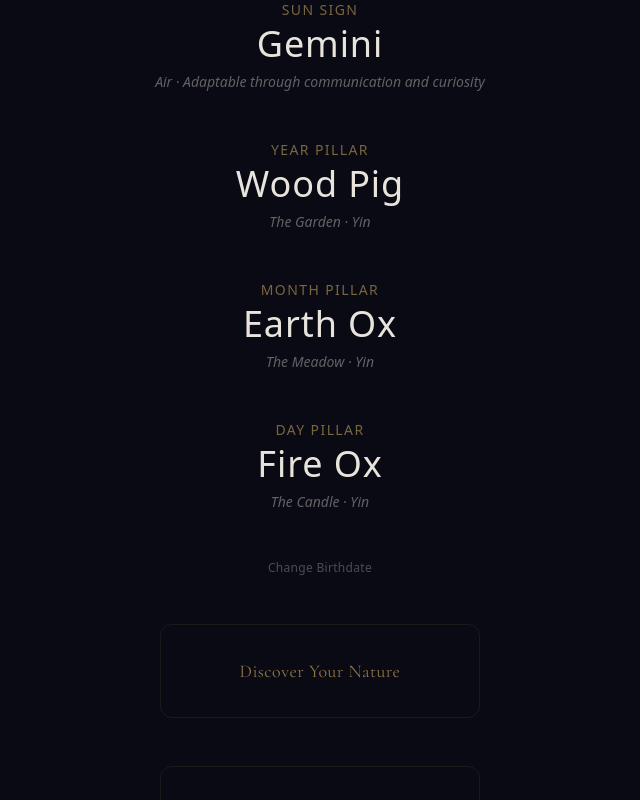
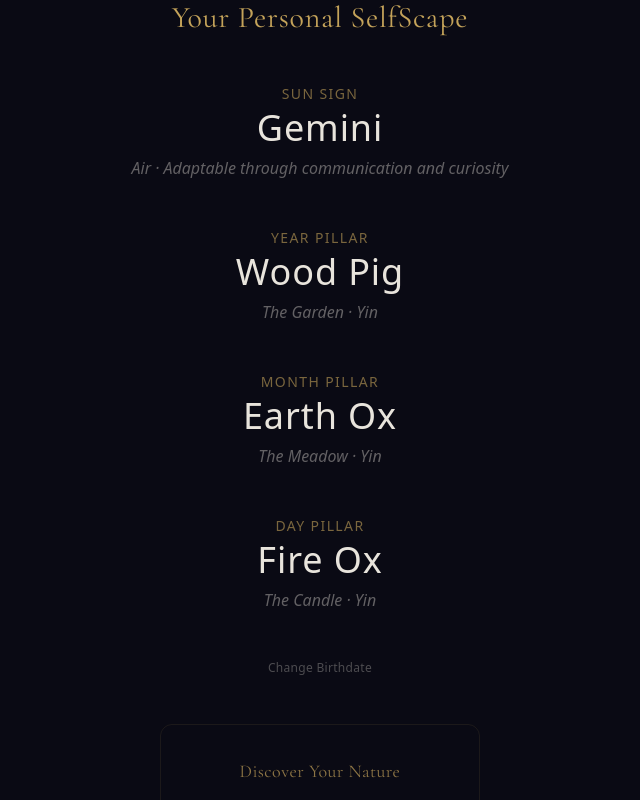
Before and after one commit to sahmedx/selfscape, a Next.js app: page / in a window 1280 px wide. Both pictures are taken after a click on the button "Discover Your World". Shown: the top 800 px of the page, without its empty margins (320-960 px from the left). Built offline with nearby package versions, Linux system fonts and the light colour scheme.

Commit message:
even more formatting font sizes

```diff
--- a/src/components/NarrativePortrait.tsx
+++ b/src/components/NarrativePortrait.tsx
@@ -253,7 +253,7 @@ export default function NarrativePortrait({ result }: NarrativePortraitProps) {
       {state === "idle" && (
         <button
           onClick={generate}
-          className="cursor-pointer text-sm font-serif tracking-wide text-gold/70 transition-colors hover:text-gold"
+          className="cursor-pointer text-lg font-serif tracking-wide text-gold/70 transition-colors hover:text-gold"
         >
           Generate My Portrait
         </button>
--- a/src/components/ResultsDisplay.tsx
+++ b/src/components/ResultsDisplay.tsx
@@ -66,6 +66,11 @@ export default function ResultsDisplay({ result, onReset }: ResultsDisplayProps)
 
   return (
     <div className="flex flex-col items-center gap-12 px-6">
+      {/* Page Header */}
+      <h1 className="animate-fade-up text-center font-serif text-2xl tracking-wide text-gold sm:text-3xl">
+        Your Personal SelfScape
+      </h1>
+
       {/* Western Zodiac */}
       <div className="animate-fade-up text-center">
         <p className="mb-1 text-sm uppercase tracking-widest text-gold/60">
@@ -75,7 +80,7 @@ export default function ResultsDisplay({ result, onReset }: ResultsDisplayProps)
           {western.sign}
         </h2>
         {SIGN_DESCRIPTIONS[western.sign] && (
-          <p className="mt-2 text-sm italic text-foreground/40">
+          <p className="mt-2 text-base italic text-foreground/40">
             {western.element} &middot; {SIGN_DESCRIPTIONS[western.sign]}
           </p>
         )}
@@ -93,7 +98,7 @@ export default function ResultsDisplay({ result, onReset }: ResultsDisplayProps)
           {chinese.year.stemElement} {chinese.year.branch}
         </h2>
         {STEM_DESCRIPTORS[chinese.year.stem] && (
-          <p className="mt-2 text-sm italic text-foreground/40">
+          <p className="mt-2 text-base italic text-foreground/40">
             {STEM_DESCRIPTORS[chinese.year.stem]} &middot; {chinese.year.stemPolarity}
           </p>
         )}
@@ -111,7 +116,7 @@ export default function ResultsDisplay({ result, onReset }: ResultsDisplayProps)
           {chinese.month.stemElement} {chinese.month.branch}
         </h2>
         {STEM_DESCRIPTORS[chinese.month.stem] && (
-          <p className="mt-2 text-sm italic text-foreground/40">
+          <p className="mt-2 text-base italic text-foreground/40">
             {STEM_DESCRIPTORS[chinese.month.stem]} &middot; {chinese.month.stemPolarity}
           </p>
         )}
@@ -129,7 +134,7 @@ export default function ResultsDisplay({ result, onReset }: ResultsDisplayProps)
           {chinese.day.stemElement} {chinese.day.branch}
         </h2>
         {STEM_DESCRIPTORS[chinese.day.stem] && (
-          <p className="mt-2 text-sm italic text-foreground/40">
+          <p className="mt-2 text-base italic text-foreground/40">
             {STEM_DESCRIPTORS[chinese.day.stem]} &middot; {chinese.day.stemPolarity}
           </p>
         )}
```
